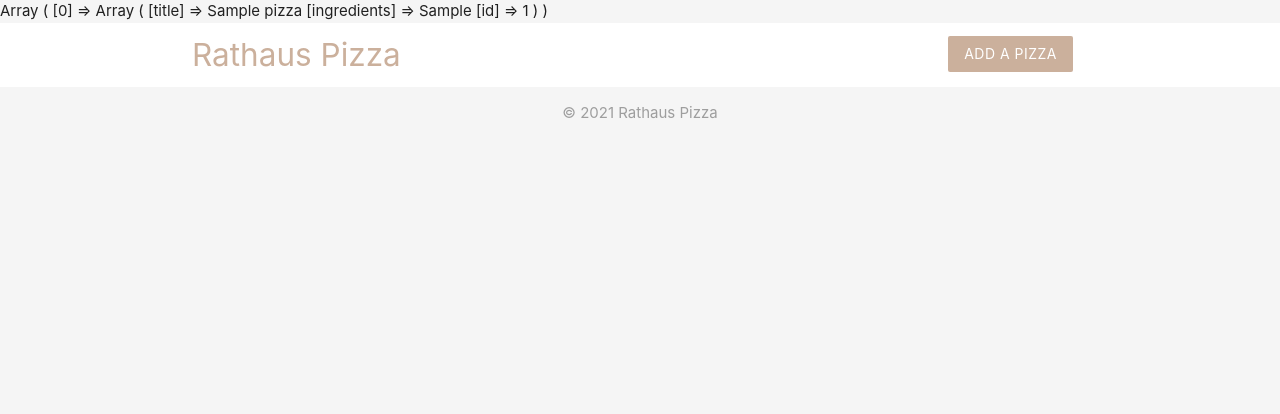
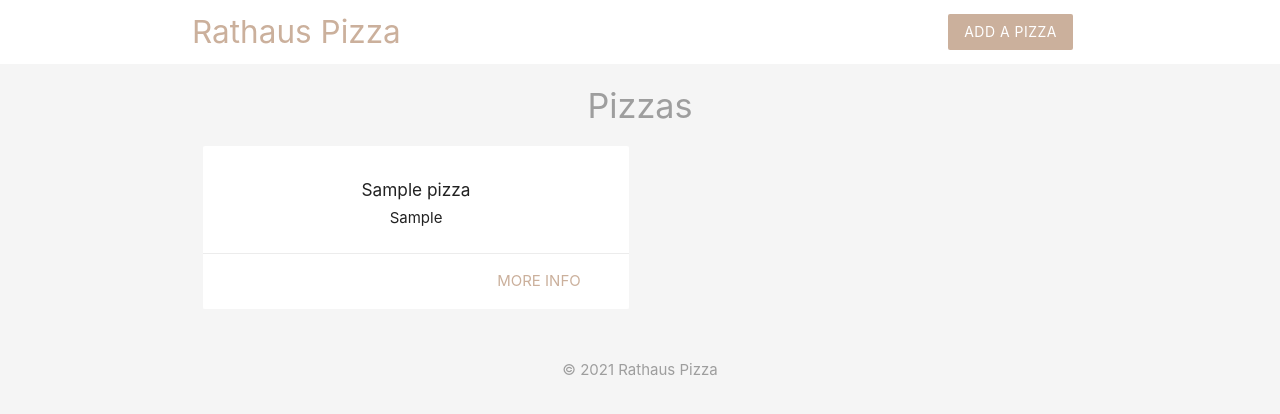
Before and after one commit to nataliecardot/pizza-shop, a PHP site: page / in a window 1280 px wide. Shown: the top 414 px of the page. Run offline with PHP 8.4, Linux system fonts and the light colour scheme; tables that the repository leaves empty or names only in its code hold one stand-in row (values such as "Sample post").

Commit message:
Render data to browser

```diff
--- a/index.php
+++ b/index.php
@@ -24,8 +24,6 @@ mysqli_free_result($result);
 // Close connection to database
 mysqli_close($conn);
 
-print_r($pizzas)
-
 ?>
 
 
@@ -34,6 +32,30 @@ print_r($pizzas)
 
   <?php include('templates/header.php'); ?>
 
+  <h4 class="center grey-text">Pizzas</h4>
+
+  <div class="container">
+    <div class="row">
+      <?php foreach($pizzas as $pizza) { ?>
+
+        <!-- 12 cols total in Materialize grid - s6 means take half width on small screens -->
+        <div class="col s6 md3 ">
+          <div class="card z-depth-0">
+            <div class="card-content center">
+              <!-- htmpspecialchars: Ensure no malicious code/prevent XSS attacks by escaping special HTML characters -->
+              <h6><?php echo htmlspecialchars($pizza['title']); ?></h6>
+              <div><?php echo htmlspecialchars($pizza['ingredients']); ?></div>
+            </div>
+            <div class="card-action right-align">
+              <a href="#" class="brand-text">More info</a>
+            </div>
+          </div>
+        </div>
+
+      <?php } ?>
+    </div>
+  </div>
+
   <?php include('templates/footer.php'); ?>
 
 </html>
```
